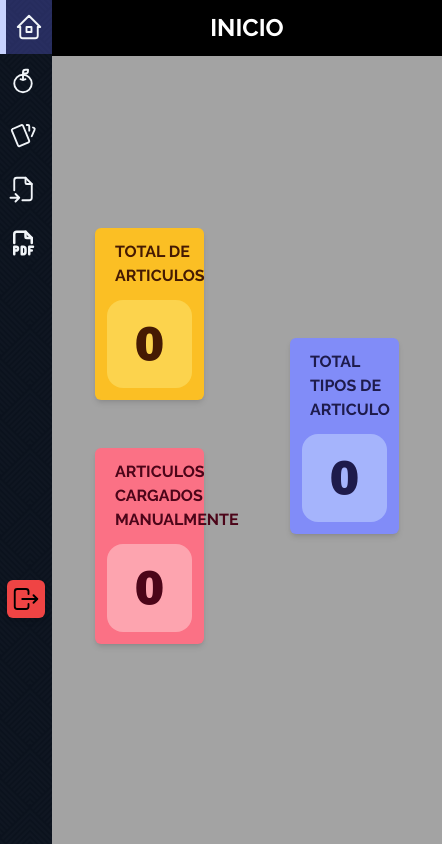
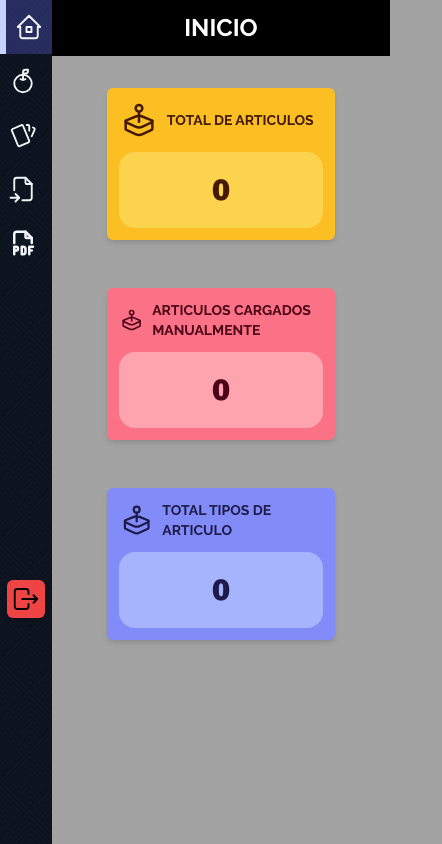
Before and after one commit to julibosch/libreria-front, a React (Vite) app: page /inicio in a window 390 px wide. Shown: the whole page, 442 px wide, since content can reach past the window. Built offline with nearby package versions, Linux system fonts and the light colour scheme; no server answers; what @react-pdf/renderer would draw is missing.

Commit message:
mobile para inicio

```diff
--- a/src/pages/Inicio.jsx
+++ b/src/pages/Inicio.jsx
@@ -20,11 +20,11 @@ const Inicio = () => {
     <section className="w-full md:w-5/6">
       <h2 className="bg-black w-full text-white py-3 text-2xl uppercase font-bold text-center">Inicio</h2>
 
-      <div className="flex w-full h-[90%]">
+      <div className="flex flex-col gap-12 md:gap-0 md:flex-row w-full h-[90%]">
         {/* Div de articulos */}
-        <div className="flex w-1/2 flex-col justify-center gap-12 px-8">
+        <div className="flex w-full md:w-1/2 flex-col justify-center gap-12 px-8">
           {/* Total articulos */}
-          <div className={`flex flex-col bg-amber-400 w-5/6 h-fit mx-auto rounded-md shadow-md pb-3 px-3`}>
+          <div className={`flex flex-col bg-amber-400 mt-8 md:mt-0 w-5/6 h-fit mx-auto rounded-md shadow-md pb-3 px-3`}>
             <div className='flex justify-start gap-2 items-center py-3'>
               {<svg xmlns="http://www.w3.org/2000/svg" className="icon icon-tabler icon-tabler-brand-apple-arcade stroke-amber-950" width="40" height="40" viewBox="0 0 24 24" strokeWidth="1.5" stroke="currentColor" fill="none" strokeLinecap="round" strokeLinejoin="round">
                 <path stroke="none" d="M0 0h24v24H0z" fill="none" />
@@ -33,10 +33,10 @@ const Inicio = () => {
                 <path d="M4.431 12.216l5.634 -2.332a5.065 5.065 0 0 1 3.87 0l5.634 2.332a.692 .692 0 0 1 .028 1.269l-5.462 2.543a5.064 5.064 0 0 1 -4.27 0l-5.462 -2.543a.691 .691 0 0 1 .028 -1.27z" />
                 <path d="M12 7l0 6" />
               </svg>}
-              <p className="text-amber-950 font-bold uppercase">Total de Articulos</p>
+              <p className="text-amber-950 text-sm md:text-base font-bold uppercase">Total de Articulos</p>
             </div>
             <div className="bg-amber-300 rounded-2xl">
-              <p className="text-amber-950 font-black text-5xl text-center fira py-5">{articulos.length > 0 ? articulos.length : 0}</p>
+              <p className="text-amber-950 font-black text-3xl md:text-5xl text-center fira py-5">{articulos.length > 0 ? articulos.length : 0}</p>
             </div>
           </div>
 
@@ -50,16 +50,16 @@ const Inicio = () => {
                 <path d="M4.431 12.216l5.634 -2.332a5.065 5.065 0 0 1 3.87 0l5.634 2.332a.692 .692 0 0 1 .028 1.269l-5.462 2.543a5.064 5.064 0 0 1 -4.27 0l-5.462 -2.543a.691 .691 0 0 1 .028 -1.27z" />
                 <path d="M12 7l0 6" />
               </svg>}
-              <p className="text-rose-950 font-bold uppercase">Articulos cargados manualmente</p>
+              <p className="text-rose-950 text-sm md:text-base font-bold uppercase">Articulos cargados manualmente</p>
             </div>
             <div className="bg-rose-300 rounded-2xl">
-              <p className="text-rose-950 font-black text-5xl text-center fira py-5">{articulosManuales.length > 0 ? articulosManuales.length : 0}</p>
+              <p className="text-rose-950 font-black text-3xl md:text-5xl text-center fira py-5">{articulosManuales.length > 0 ? articulosManuales.length : 0}</p>
             </div>
           </div>
         </div>
 
         {/* Div de tipo de articulos */}
-        <div className="flex w-1/2 justify-center flex-col px-8">
+        <div className="flex w-full md:w-1/2 justify-center flex-col px-8">
           {/* Cantidad total de tipos de articulo */}
           <div className={`flex flex-col bg-indigo-400 w-5/6 h-fit mx-auto rounded-md shadow-md pb-3 px-3`}>
             <div className='flex justify-start gap-2 items-center py-3'>
@@ -70,10 +70,10 @@ const Inicio = () => {
                 <path d="M4.431 12.216l5.634 -2.332a5.065 5.065 0 0 1 3.87 0l5.634 2.332a.692 .692 0 0 1 .028 1.269l-5.462 2.543a5.064 5.064 0 0 1 -4.27 0l-5.462 -2.543a.691 .691 0 0 1 .028 -1.27z" />
                 <path d="M12 7l0 6" />
               </svg>}
-              <p className="text-indigo-950 font-bold uppercase">Total tipos de articulo</p>
+              <p className="text-indigo-950 text-sm md:text-base font-bold uppercase">Total tipos de articulo</p>
             </div>
             <div className="bg-indigo-300 rounded-2xl">
-              <p className="text-indigo-950 font-black text-5xl text-center fira py-5">{tipoArticulos.length > 0 ? tipoArticulos.length : 0}</p>
+              <p className="text-indigo-950 font-black text-3xl md:text-5xl text-center fira py-5">{tipoArticulos.length > 0 ? tipoArticulos.length : 0}</p>
             </div>
           </div>
         </div>
```
